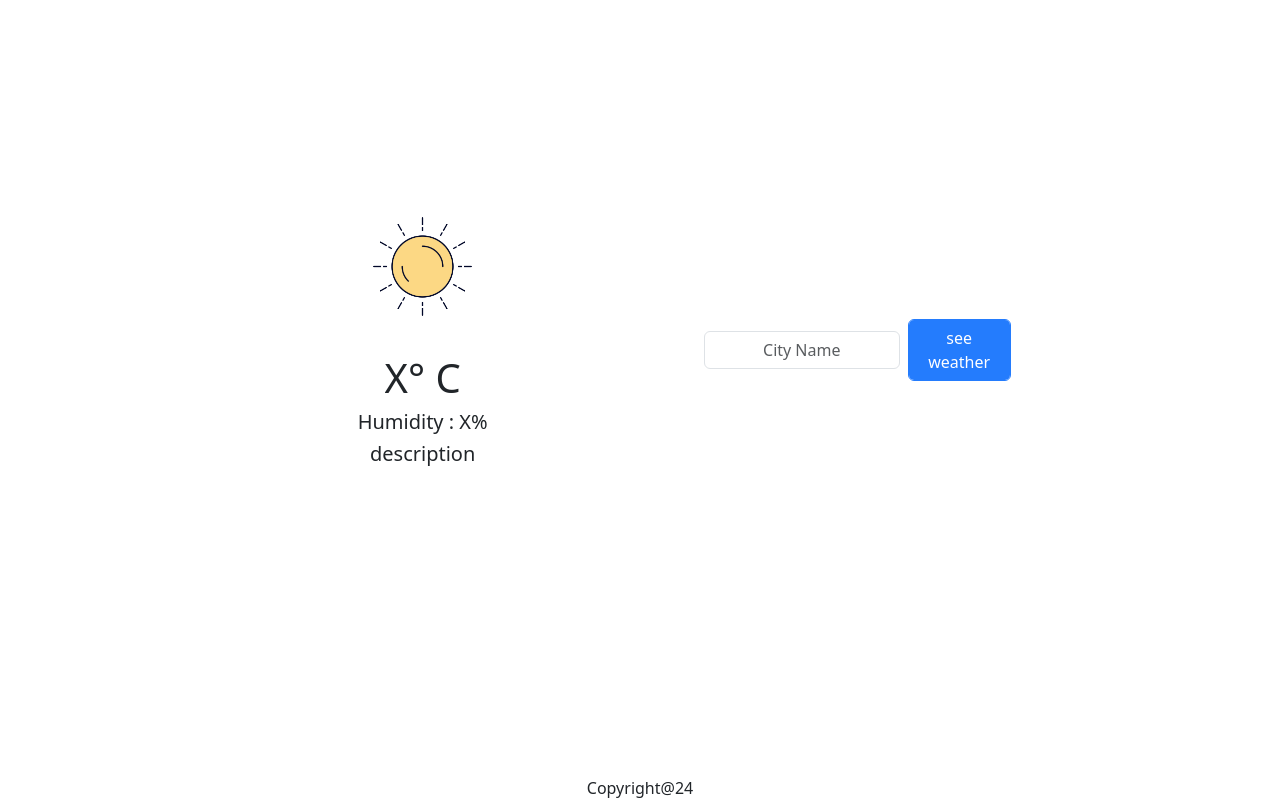
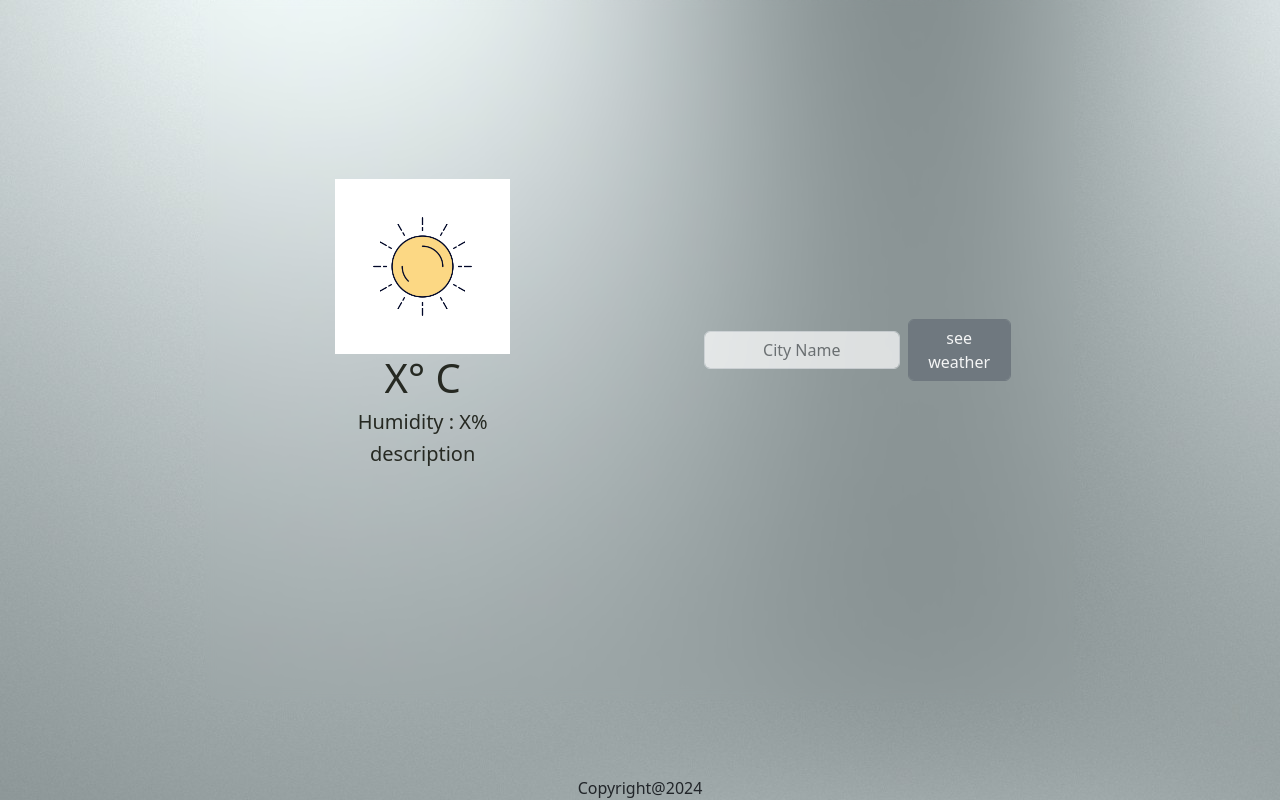
Before and after one commit to SudarshKM/weatherForecast, a plain HTML site: page index.html in a window 1280 px wide. Drawn offline with nearby package versions, Linux system fonts and the light colour scheme; no server answers.

Commit message:
daily routine

```diff
--- a/index.html
+++ b/index.html
@@ -12,10 +12,10 @@
     <link href="https://cdn.jsdelivr.net/npm/bootstrap@5.3.3/dist/css/bootstrap.min.css" rel="stylesheet" integrity="sha384-QWTKZyjpPEjISv5WaRU9OFeRpok6YctnYmDr5pNlyT2bRjXh0JMhjY6hW+ALEwIH" crossorigin="anonymous">
     <script src="https://cdn.jsdelivr.net/npm/bootstrap@5.3.3/dist/js/bootstrap.bundle.min.js" integrity="sha384-YvpcrYf0tY3lHB60NNkmXc5s9fDVZLESaAA55NDzOxhy9GkcIdslK1eN7N6jIeHz" crossorigin="anonymous"></script>
 </head>
-<body class="body" onload="onDefault()">
-    <div class="row">
+<body class="" onload="onDefault()" >
+    <div class="row main">
         <div class="col-md-2"></div>
-        <div class="col-md-8">
+        <div class="col-md-8 dataBox  rounded-4" >
             <div class=" row d-flex justify-content-center align-items-center" style="height: 700px;">
                 <div class="block1 rain col-md-6 d-flex flex-column justify-content-center align-items-center">
                     <h3 id="cityCountry"></h3>
@@ -30,9 +30,9 @@
                 </div>
                 <div class="col-md-6">
                     <form action="" class="p-5 d-flex justify-content-center align-items-center " >
-                        <input id="city" class="form-control text-center m-1" type="text" placeholder="City Name">
+                        <input id="city" class="form-control text-center m-1" type="text" placeholder="City Name" style="opacity: 0.7;">
 
-                        <button class="btn btn-primary form-control mt-1 w-50 m-1 seeWeather" type="button" onclick="getWeather()">see weather</button>
+                        <button class="btn btn-secondary form-control mt-1 w-50 m-1 seeWeather" type="button" onclick="getWeather()">see weather</button>
                     </form>
                 </div>
             </div>
@@ -40,7 +40,7 @@
         <div class="col-md-2"></div>
 
     </div>
-    <footer class="text-center fixed-bottom">Copyright@24</footer>
+    <footer class="text-center fixed-bottom">Copyright@2024</footer>
 </body>
 
 <script src="./index.js">
--- a/index.js
+++ b/index.js
@@ -66,6 +66,9 @@ const onDefault =async () =>{
 })
 
 }
+
+
+//onRequest
 
 getWeather = async () =>{
     // console.log(city.value);
@@ -138,8 +141,27 @@ getWeather = async () =>{
 
                 //    console.log(geoData.timeZone.offset_DST_seconds,"offset");
                    let timeData = new Date(new Date().toLocaleString("en-US", {timeZone: `${timeZoneId}`}) );
+                   var offset = geoData.timezone.offset_STD;
 
-                   dateHtml.textContent=`${timeData}`
+                //    function time () {
+                //     var day = timeData.getDay();
+                //     var month = timeData.getMonth();
+
+                //     var s = timeData.getSeconds();
+                //     var m = timeData.getMinutes();
+                //     var h = timeData.getHours();
+
+                //     dateHtml.textContent = `${day} , ${month},${s} , ${m} ,${h} ,${offset}`
+
+                //    }
+
+                //    setInterval(time , 1000)
+
+                    // setInterval(()=>{
+                        dateHtml.textContent=`${date}`
+
+                    // },1000)
+
 
                    console.log(timeData);
 
@@ -168,5 +190,6 @@ document.addEventListener("keypress" ,(event)=>{
 
     if (event.key==="Enter") {
         getWeather();
+        // console.log(city.value);
     }
 })
--- a/styles.css
+++ b/styles.css
@@ -1,5 +1,22 @@
 *{
     overflow: hidden;
+}
+
+
+body{
+  /* background-color: rgb(0, 0, 0); */
+  background-image: url("./images/sunlight-white-monochrome-abstract-bright-gray-585446-wallhere.com.jpg");
+
+
+}
+
+.dataBox{
+
+  backdrop-filter: blur(5px);
+  color: rgb(38, 41, 34);
+
+
+
 }
 
 .darkmode{
@@ -13,6 +30,12 @@
 }
 .seeWeather:hover{
   opacity: 1;
+}
+
+@media (min-width:769) {
+  .main {
+height: 10200px;
+  }
 }
 
  @media (max-width: 768px) {
```
Also changed, not shown: images/sunlight-white-monochrome-abstract-bright-gray-585446-wallhere.com.jpg (added).
